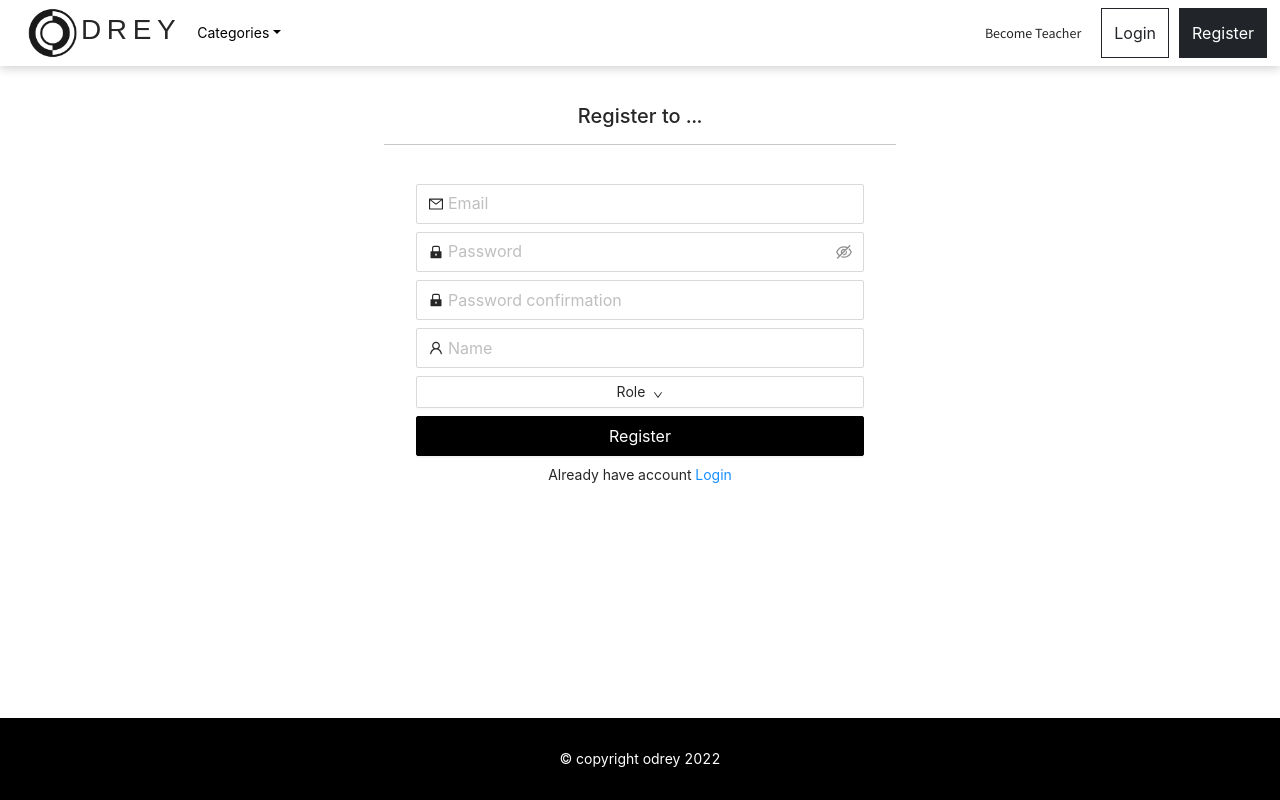
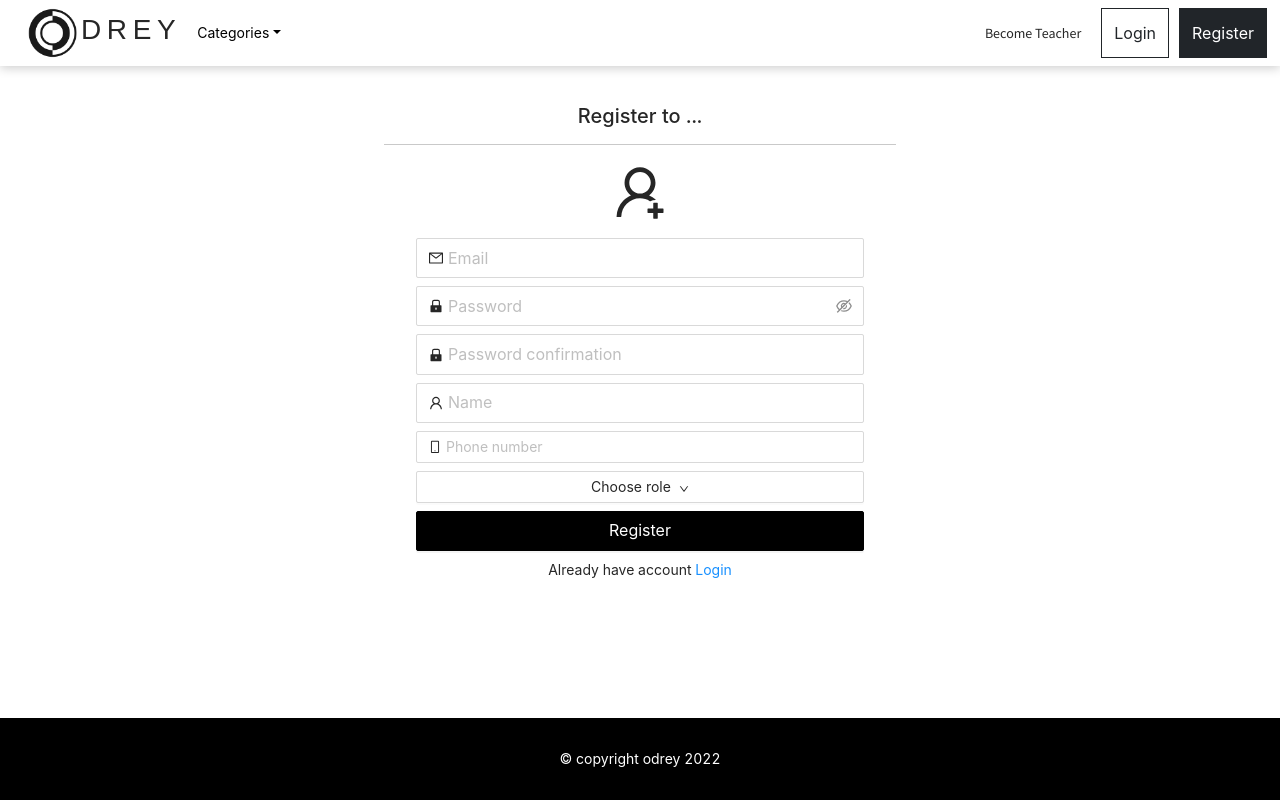
Before and after one commit to ferind07/frontend, a React (Create React App) app: page /register in a window 1280 px wide. Built offline with nearby package versions, Linux system fonts and the light colour scheme; a web font is replaced by a local one.

Commit message:
register page finish

```diff
--- a/src/pages/Login/index.jsx
+++ b/src/pages/Login/index.jsx
@@ -1,7 +1,7 @@
 import React, { Component } from 'react';
 import Navbar from '../../components/Navbar';
 import Footer from '../../components/Footer';
-import {AiFillLock, AiOutlineMail} from 'react-icons/ai';
+import {AiFillLock, AiOutlineMail, AiOutlineUser} from 'react-icons/ai';
 import './index.css';
 import { Input, Button } from 'antd';
 
@@ -12,7 +12,8 @@ const Login = () => {
       <div className='container-login'>
         <h5>Log in to your account</h5>
         <hr style={{width: "80%", marginLeft: "auto", marginRight: "auto"}}/>
-        <div style={{marginTop: '3vw', width: '70%', marginLeft: 'auto', marginRight: 'auto'}}>
+        <AiOutlineUser size='5vw'/>
+        <div style={{marginTop: '1vw', width: '70%', marginLeft: 'auto', marginRight: 'auto'}}>
           <Input size="large" placeholder="Email" prefix={<AiOutlineMail />} />
           <Input.Password size="large" placeholder="Password" prefix={<AiFillLock />} className='mt-2'/>
           <Button type="primary" size='large' style={{ background: "black", borderColor: "black" }} className='mt-2 w-100'>Log In</Button>
--- a/src/pages/Register/index.css
+++ b/src/pages/Register/index.css
@@ -3,3 +3,13 @@
   justify-content: center;
   align-items: center;
 }
+input::-webkit-outer-spin-button,
+input::-webkit-inner-spin-button {
+  -webkit-appearance: none;
+  margin: 0;
+}
+
+/* Firefox */
+input[type=number] {
+  -moz-appearance: textfield;
+}
--- a/src/pages/Register/index.jsx
+++ b/src/pages/Register/index.jsx
@@ -1,21 +1,48 @@
-import React, { Component } from 'react';
+import React, { useState } from 'react';
 import Navbar from '../../components/Navbar';
 import Footer from '../../components/Footer';
-import {AiFillLock, AiOutlineMail, AiOutlineUser} from 'react-icons/ai';
+import {AiFillLock, AiOutlineMail, AiOutlineUser, AiOutlineUserAdd, AiOutlineMobile} from 'react-icons/ai';
 import './index.css';
-import { Input, Button, Menu, Dropdown } from 'antd';
-import { DownOutlined, UserOutlined } from '@ant-design/icons';
+import { Input, Button, Menu, Dropdown, InputNumber, message } from 'antd';
+import { DownOutlined } from '@ant-design/icons';
 
 const Register = () => {
+
+  const [role, setRole] = useState(0);
+  const [email, setEmail] = useState("");
+  const [password, setPassword] = useState("");
+  const [passwordConfirmation, setPasswordConfirmation] = useState("");
+  const [name, setName] = useState("");
+  const [phoneNumber, setPhoneNumber] = useState("");
+
+  function handleMenuClick(e) {
+    if (e.key == 1){
+      message.info('Role user selected');
+      setRole(e.key);
+    } else {
+      message.info('Role instructor selected');
+      setRole(e.key);
+    }
+  }
+
+  function returnRole() {
+    if (role == 0){
+      return "Choose role";
+    } else if (role == 1){
+      return "Register as user";
+    } else {
+      return "Register as instructor";
+    }
+  }
+
   const menu = (
-    <Menu>
+    <Menu onClick={handleMenuClick}>
       <Menu.Item key="1">
         User
       </Menu.Item>
       <Menu.Item key="2">
         Instructor
       </Menu.Item>
-
     </Menu>
   );
   return (
@@ -24,26 +51,24 @@ const Register = () => {
       <div className='container-login'>
         <h5>Register to ...</h5>
         <hr style={{width: "80%", marginLeft: "auto", marginRight: "auto"}}/>
-        <div style={{marginTop: '3vw', width: '70%', marginLeft: 'auto', marginRight: 'auto'}}>
-          <Input size="large" placeholder="Email" prefix={<AiOutlineMail />} />
-          <Input.Password size="large" placeholder="Password" prefix={<AiFillLock />} className='mt-2'/>
-          <Input.Password size="large" placeholder="Password confirmation" prefix={<AiFillLock />} className='mt-2' visibilityToggle={false}/>
-          <Input size="large" placeholder="Name" prefix={<AiOutlineUser />} className='mt-2'/>
+        <AiOutlineUserAdd size='5vw'/>
+        <div style={{marginTop: '1vw', width: '70%', marginLeft: 'auto', marginRight: 'auto'}}>
+          <Input size="large" placeholder="Email" prefix={<AiOutlineMail />} value={email} onChange={e => {setEmail(e.target.value)}}/>
+          <Input.Password size="large" placeholder="Password" prefix={<AiFillLock />} className='mt-2' value={password} onChange={e => {setPassword(e.target.value)}}/>
+          <Input.Password size="large" placeholder="Password confirmation" prefix={<AiFillLock />} className='mt-2' visibilityToggle={false} value={passwordConfirmation} onChange={e => {setPasswordConfirmation(e.target.value)}}/>
+          <Input size="large" placeholder="Name" prefix={<AiOutlineUser />} className='mt-2' value={name} onChange={e => {setName(e.target.value)}}/>
+          <Input className='w-100 mt-2' controls={false} placeholder="Phone number" type='number' prefix={<AiOutlineMobile/>} value={phoneNumber} onChange={e => {setPhoneNumber(e.target.value)}}/>
 
           <Dropdown overlay={menu} className='mt-2'>
             <Button  style={{width: '100%'}}>
-              Role <DownOutlined />
+              {returnRole()} <DownOutlined />
             </Button>
           </Dropdown>
 
           <Button type="primary" size='large' style={{ background: "black", borderColor: "black" }} className='mt-2 w-100'>Register</Button>
 
-
           <p className='mt-2'>Already have account <a href="/login">Login</a></p>
-
         </div>
-
-
       </div>
       <div style={{position: 'absolute', bottom: '0', width: '100%'}}>
         <Footer />
```
